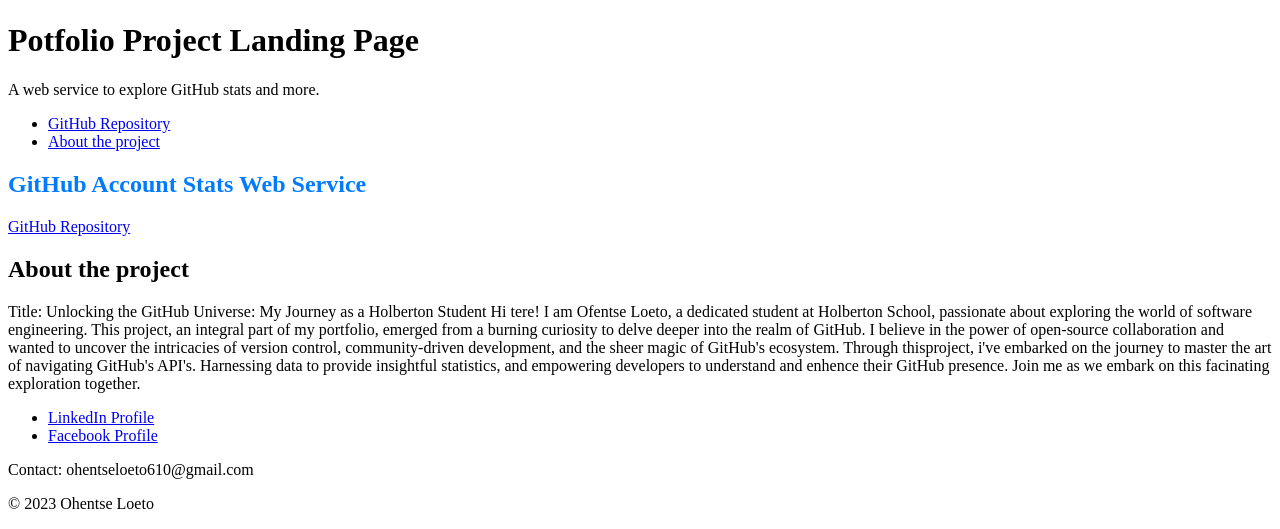
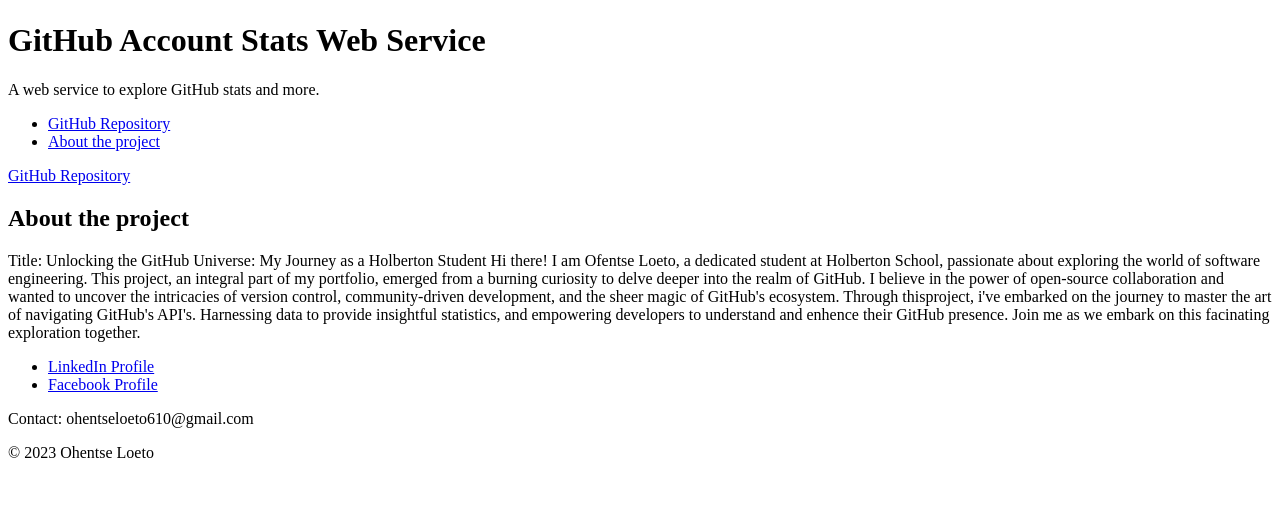
Before and after one commit to OfentseLoeto/Research-Project-_approval_Part, a plain HTML site: page index.html in a window 1280 px wide. Shown: the part 311-840 px from the top of the page. After the commit the page ends 800 px from the top, so only its background shows below. Drawn offline with Linux system fonts and the light colour scheme; some icons are missing.

Commit message:
Update index.html

```diff
--- a/index.html
+++ b/index.html
@@ -12,7 +12,7 @@
         <body>
                 <header>
                         <img src="C:\Users\User\Downloads" alt="Cover Image">
-                        <h1>Potfolio Project Landing Page</h1>
+                        <h1>GitHub Account Stats Web Service</h1>
                         <p>A web service to explore GitHub stats and more.</p>
                         <nav>
                                 <ul>
@@ -21,16 +21,14 @@
                                 </ul>
                         </nav>
                 </header>
-        <section class="home">
-                <h1 class="page-title">GitHub Account Stats Web Service</h1>
-        </section>
+
         <section id="github repository" class="GitHub Repository">
                 <p><a href="https://github.com/OfentseLoeto/Research-Project-_approval_Part" target="_blank">GitHub Repository</a></p>
         </section>
         <section id="about" class="about">
                 <h2>About the project</h2>
                 <p>Title: Unlocking the GitHub Universe: My Journey as a Holberton Student
-                        Hi tere! I am Ofentse Loeto, a dedicated student at Holberton School, passionate about exploring the world of software engineering. This project, an integral part of my portfolio, emerged from a burning curiosity to delve deeper into the realm of GitHub. I believe in the power of open-source collaboration and wanted to uncover the intricacies of version control, community-driven development, and the sheer magic of GitHub's ecosystem. Through thisproject, i've embarked on the journey to master the art of navigating GitHub's API's. Harnessing data to provide insightful statistics, and empowering developers to understand and enhence their GitHub presence. Join me as we embark on this facinating exploration together.</p>
+                        Hi there! I am Ofentse Loeto, a dedicated student at Holberton School, passionate about exploring the world of software engineering. This project, an integral part of my portfolio, emerged from a burning curiosity to delve deeper into the realm of GitHub. I believe in the power of open-source collaboration and wanted to uncover the intricacies of version control, community-driven development, and the sheer magic of GitHub's ecosystem. Through thisproject, i've embarked on the journey to master the art of navigating GitHub's API's. Harnessing data to provide insightful statistics, and empowering developers to understand and enhence their GitHub presence. Join me as we embark on this facinating exploration together.</p>
         </section>
 
         <footer>
```
